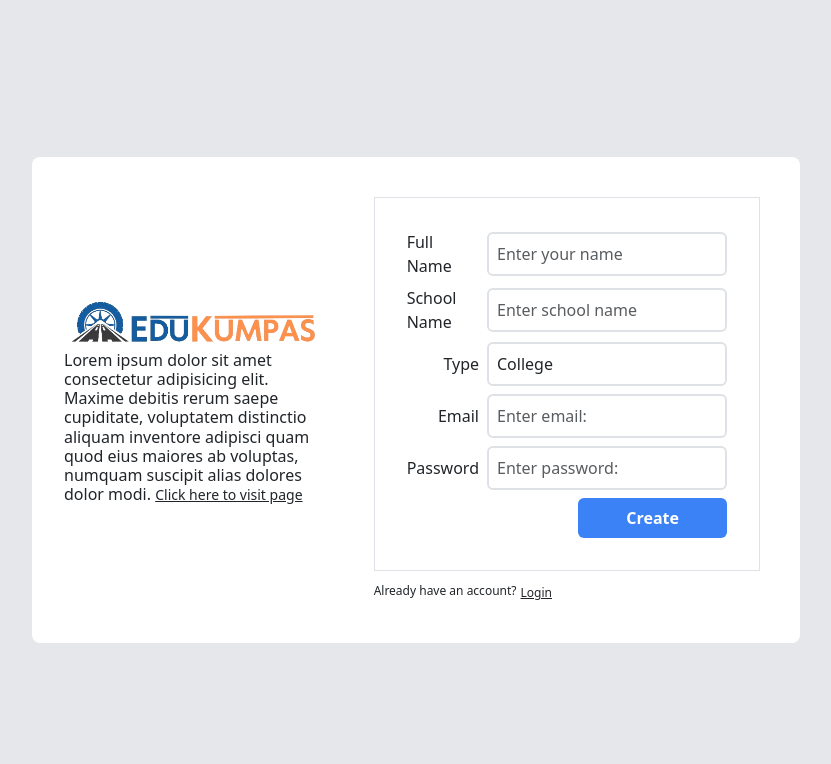
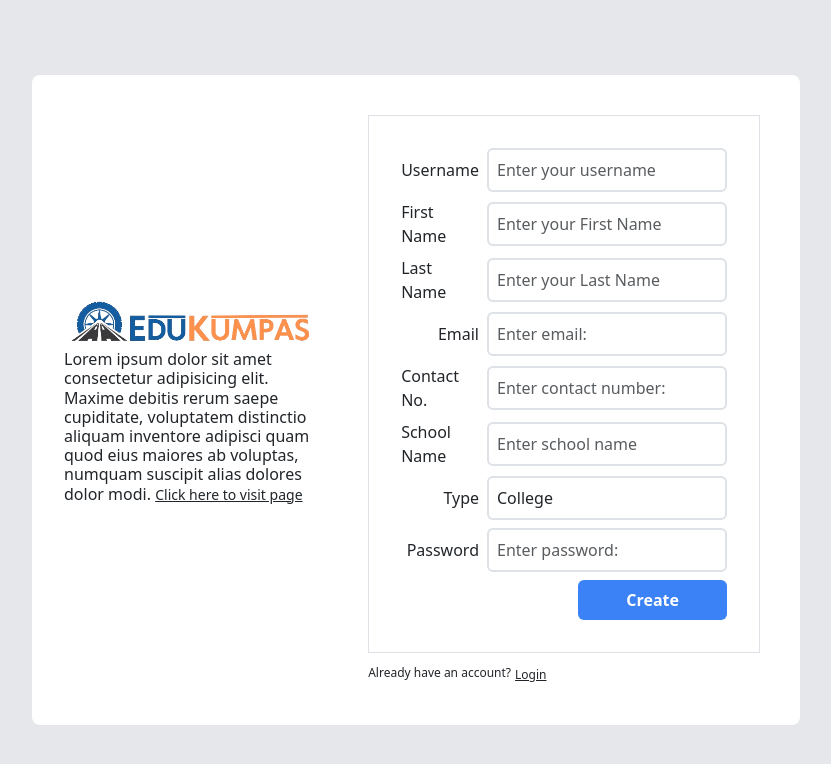
Before and after one commit to bj3rg/EduKumpas, a React (Vite) app in the folder EduKumpas/react-edukumpas/: page /sign-up in a window 1280 px wide. Shown: the top 764 px of the page, without its empty margins (224-1055 px from the left). Built offline with nearby package versions, Linux system fonts and the light colour scheme; the HTML template or start-up script is replaced by a standard one.

Commit message:
fix: sign up post method

```diff
--- a/EduKumpas/react-edukumpas/src/components/pages/Sign-Up.jsx
+++ b/EduKumpas/react-edukumpas/src/components/pages/Sign-Up.jsx
@@ -1,7 +1,45 @@
-import React from "react";
+import React, { useState } from "react";
+import axios from "axios";
 import imgTest from "../../assets/logo.png";
 import { NavLink } from "react-router-dom";
 export const Sign_Up = () => {
+  const [option, selectedOption] = useState("");
+  const [newAccount, setNewAccount] = useState({
+    username: "",
+    first_name: "",
+    last_name: "",
+    email_address: "",
+    password: "",
+    school: "",
+    contact_number: "",
+  });
+  const handleChange = (e) => {
+    selectedOption(e.target.value);
+  };
+
+  const handleAdd = async (e) => {
+    e.preventDefault();
+    console.log("SCHOOL TYPE", option);
+    const formData = new FormData();
+    formData.append("username", newAccount.username);
+    formData.append("first_name", newAccount.first_name);
+    formData.append("last_name", newAccount.last_name);
+    formData.append("email_address", newAccount.email_address);
+    formData.append("password", newAccount.password);
+    formData.append("school", newAccount.school);
+    formData.append("contact_number", newAccount.contact_number);
+    formData.append("school_type", option);
+
+    try {
+      const response = await axios.post(
+        "http://127.0.0.1:8000/api/representative",
+        formData
+      );
+      console.log("Successfully added", response.data);
+    } catch (error) {
+      console.log(error);
+    }
+  };
   return (
     <div className="flex items-center justify-center h-screen bg-gray-200">
       <div className="w-full md:w-3/5 items-center flex flex-col xl:flex-row justify-center gap-10 bg-white p-8 rounded-lg">
@@ -24,12 +62,76 @@ export const Sign_Up = () => {
         <div className="flex  justify-center flex-col rounded-md p-2 gap-2">
           <form action="" className="flex flex-col items-end border gap-2 p-8">
             <div className="flex items-center gap-2">
-              <label htmlFor="fullName">Full Name</label>
+              <label htmlFor="userName">Username</label>
               <input
                 type="text"
-                id="fullName"
-                placeholder="Enter your name"
+                id="userName"
+                placeholder="Enter your username"
                 className="form-control border-2 border rounded-md w-60 p-2"
+                onChange={(e) =>
+                  setNewAccount((prev) => ({
+                    ...prev,
+                    username: e.target.value,
+                  }))
+                }
+              />
+            </div>
+            <div className="flex items-center gap-2">
+              <label htmlFor="firstName">First Name</label>
+              <input
+                type="text"
+                id="firstName"
+                placeholder="Enter your First Name"
+                className="form-control border-2 border rounded-md w-60 p-2"
+                onChange={(e) =>
+                  setNewAccount((prev) => ({
+                    ...prev,
+                    first_name: e.target.value,
+                  }))
+                }
+              />
+            </div>
+            <div className="flex items-center gap-2">
+              <label htmlFor="lastName">Last Name</label>
+              <input
+                type="text"
+                id="lastName"
+                placeholder="Enter your Last Name"
+                className="form-control border-2 border rounded-md w-60 p-2"
+                onChange={(e) =>
+                  setNewAccount((prev) => ({
+                    ...prev,
+                    last_name: e.target.value,
+                  }))
+                }
+              />
+            </div>
+            <div className="flex items-center gap-2">
+              <label htmlFor="email">Email</label>
+              <input
+                type="email"
+                placeholder="Enter email:"
+                className="form-control border-2 border rounded-md w-60 p-2"
+                onChange={(e) =>
+                  setNewAccount((prev) => ({
+                    ...prev,
+                    email_address: e.target.value,
+                  }))
+                }
+              />
+            </div>
+            <div className="flex items-center gap-2">
+              <label htmlFor="email">Contact No.</label>
+              <input
+                type="text"
+                placeholder="Enter contact number:"
+                className="form-control border-2 border rounded-md w-60 p-2"
+                onChange={(e) =>
+                  setNewAccount((prev) => ({
+                    ...prev,
+                    contact_number: e.target.value,
+                  }))
+                }
               />
             </div>
             <div className="flex items-center gap-2">
@@ -39,6 +141,12 @@ export const Sign_Up = () => {
                 id="schoolName"
                 placeholder="Enter school name"
                 className="form-control border-2 border rounded-md w-60 p-2"
+                onChange={(e) =>
+                  setNewAccount((prev) => ({
+                    ...prev,
+                    school: e.target.value,
+                  }))
+                }
               />
             </div>
             <div className="flex items-center gap-2">
@@ -46,29 +154,28 @@ export const Sign_Up = () => {
               <select
                 id="type"
                 className="form-control border-2 border rounded-md w-60 p-2"
+                onChange={handleChange}
               >
-                <option value="college">College</option>
-                <option value="seniorHigh">Senior High School</option>
-                <option value="juniorHigh">Junior High School</option>
-                <option value="elementary">Elementary</option>
-                <option value="preschool">Preschool</option>
+                <option value="College">College</option>
+                <option value="Senior High School">Senior High School</option>
+                <option value="Junior High School">Junior High School</option>
+                <option value="Elementary">Elementary</option>
+                <option value="Preschool">Preschool</option>
               </select>
             </div>
 
-            <div className="flex items-center gap-2">
-              <label htmlFor="email">Email</label>
-              <input
-                type="email"
-                placeholder="Enter email:"
-                className="form-control border-2 border rounded-md w-60 p-2"
-              />
-            </div>
             <div className="flex items-center gap-2">
               <label htmlFor="password">Password</label>
               <input
                 type="password"
                 placeholder="Enter password:"
                 className="form-control border-2 border w-60 p-2 rounded-md"
+                onChange={(e) =>
+                  setNewAccount((prev) => ({
+                    ...prev,
+                    password: e.target.value,
+                  }))
+                }
               />
             </div>
             <div className="text-center">
@@ -76,6 +183,7 @@ export const Sign_Up = () => {
                 <button
                   className="bg-blue-500 hover:bg-blue-700 text-white font-bold py-2 px-5 rounded "
                   formAction=""
+                  onClick={handleAdd}
                 >
                   Create
                 </button>
```
